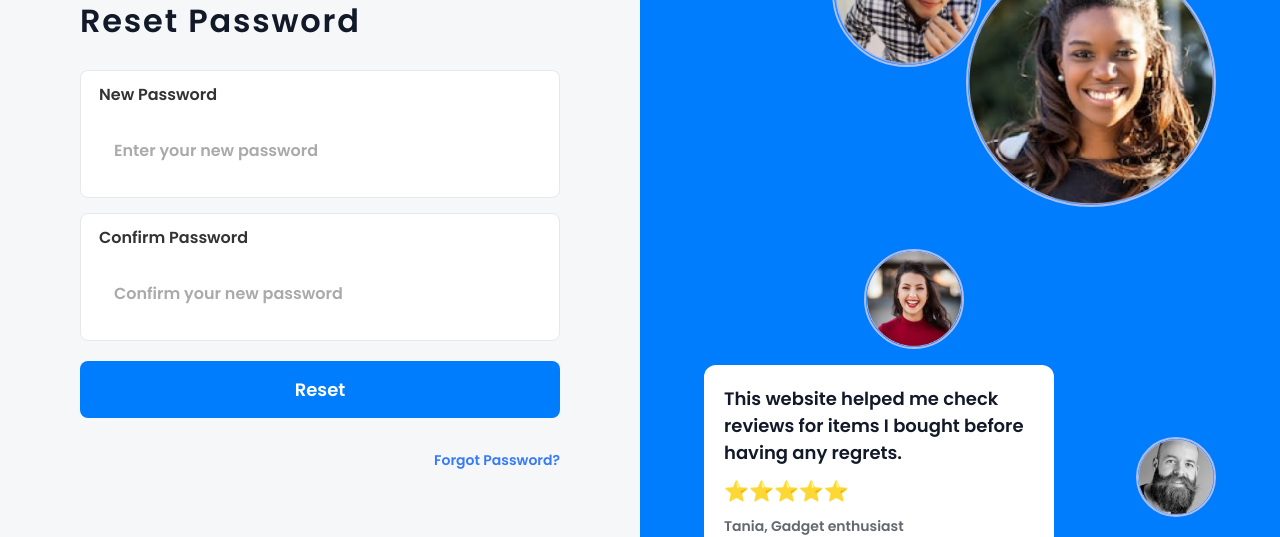
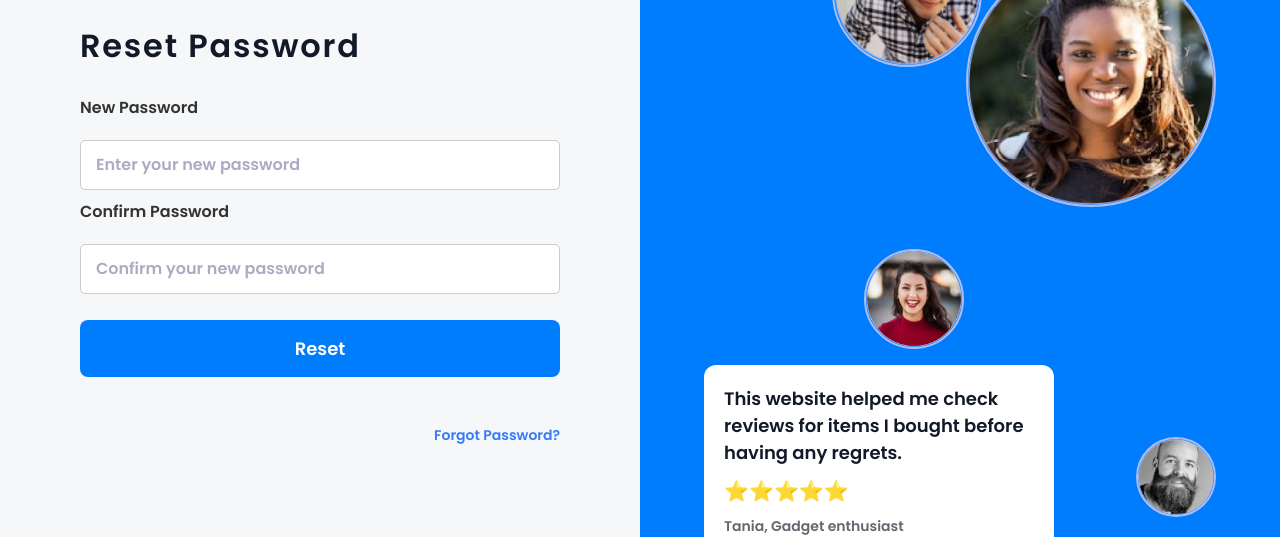
Before and after one commit to saraabdelrhman/wallet-market-master, a React (Create React App) app: page /reset in a window 1280 px wide. Shown: the part 234-771 px from the top of the page. Built offline with nearby package versions, Linux system fonts and the light colour scheme; no server answers.

Commit message:
rest page with api

```diff
--- a/src/components/Reset.js
+++ b/src/components/Reset.js
@@ -8,6 +8,7 @@ import img2 from './images/Ellipse 3.png';
 import img3 from './images/Ellipse 4.png';
 import img4 from './images/Ellipse 5.png';
 import * as Yup from 'yup';
+import config from '../Config'; // Import config for API URL
 
 const ResetPassword = () => {
   const formik = useFormik({
@@ -25,7 +26,6 @@ const ResetPassword = () => {
         .required('Confirm password is required'),
     }),
     onSubmit: (values) => {
-      console.log('Form values:', values);
       handleResetPassword(values);
     },
   });
@@ -33,19 +33,15 @@ const ResetPassword = () => {
   const handleResetPassword = (data) => {
     console.log('Data to be sent:', data);
 
-    fetch('https://wallyt.com/reset-password', {
+    fetch(`${config.apiUrl}/reset`, {
       method: 'POST',
       headers: {
         'Content-Type': 'application/json',
         'Access-Control-Allow-Origin': '*',
-        Authorization: 'Bearer ' + 'YOUR_BEARER_TOKEN', // Replace with your actual bearer token
       },
       body: JSON.stringify(data),
     })
       .then((res) => {
-        console.log('Response status:', res.status);
-        console.log('Response headers:', res.headers);
-
         if (!res.ok) {
           throw new Error('Network response was not ok');
         }
@@ -68,12 +64,13 @@ const ResetPassword = () => {
         <h2 className="login-header">Reset Password</h2>
         <form onSubmit={formik.handleSubmit}>
           {/* New Password */}
-          <div className="input-box">
+          <div className="form-group">
             <label htmlFor="newPassword" className="form-label">New Password</label>
             <input
               type="password"
               id="newPassword"
               placeholder="Enter your new password"
+              className="form-control"
               {...formik.getFieldProps('newPassword')}
             />
             {formik.touched.newPassword && formik.errors.newPassword ? (
@@ -82,12 +79,13 @@ const ResetPassword = () => {
           </div>
 
           {/* Confirm Password */}
-          <div className="input-box">
+          <div className="form-group">
             <label htmlFor="confirmPassword" className="form-label">Confirm Password</label>
             <input
               type="password"
               id="confirmPassword"
               placeholder="Confirm your new password"
+              className="form-control"
               {...formik.getFieldProps('confirmPassword')}
             />
             {formik.touched.confirmPassword && formik.errors.confirmPassword ? (
@@ -95,7 +93,7 @@ const ResetPassword = () => {
             ) : null}
           </div>
 
-          <button type="submit" className="button btn-primary w-100">Reset</button>
+          <button type="submit" className="btn btn-primary w-100 mt-3">Reset</button>
           <div className="link-text text-end mt-3">
             <Link to="/Forgotpass">Forgot Password?</Link>
           </div>
```
